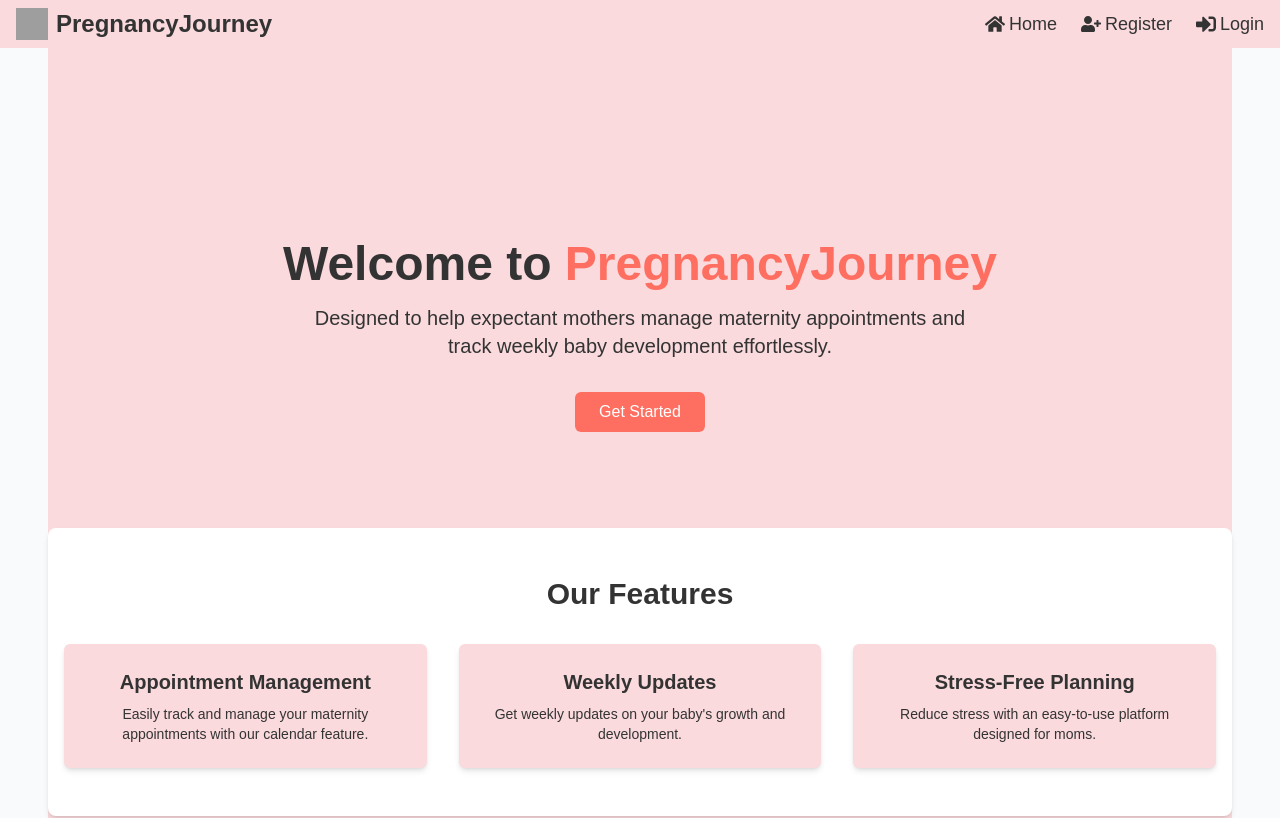
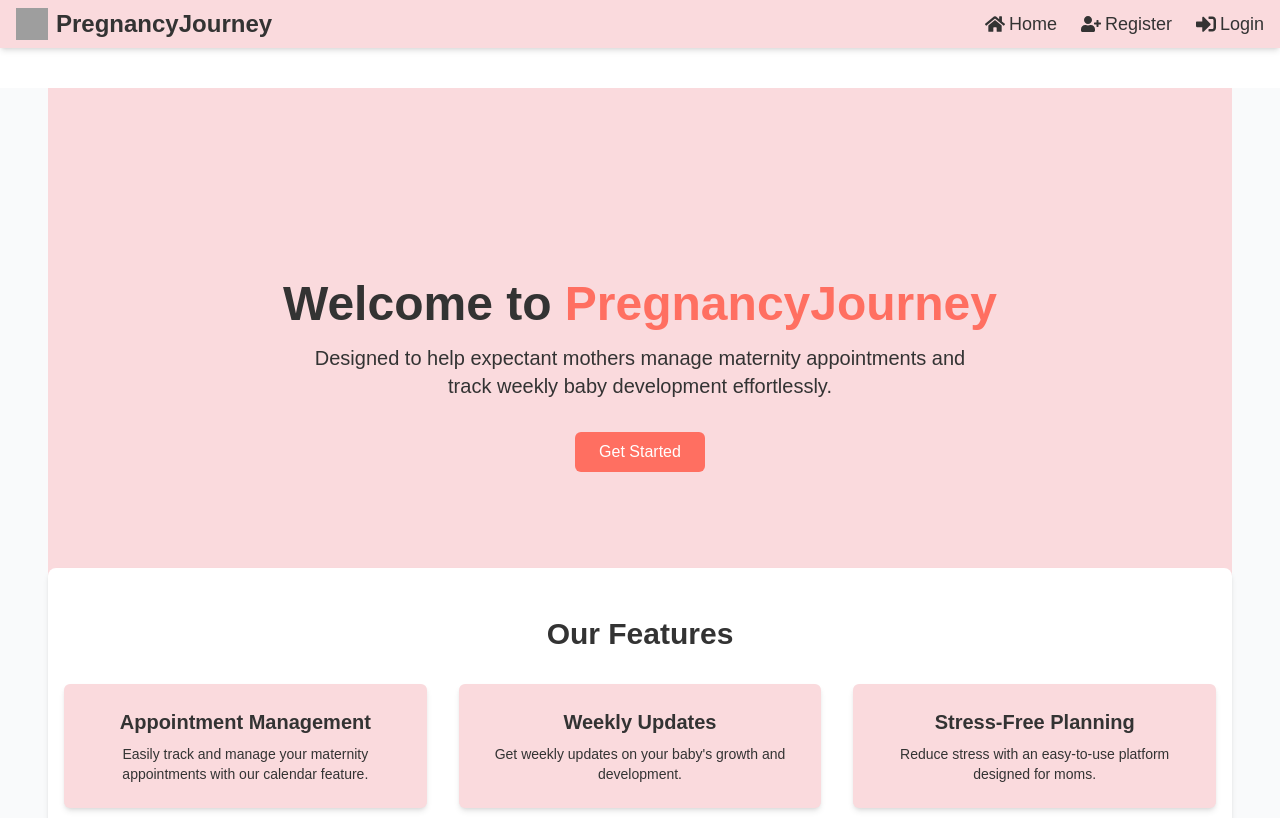
Before and after one commit to laxmis-prog/PregnancyJourney, a React (Vite) app: page / in a window 1280 px wide. Shown: the top 818 px of the page. Built offline with nearby package versions, Linux system fonts and the light colour scheme; grey boxes are pictures that could not be loaded.

Commit message:
Space between navbar and the homepage

```diff
--- a/src/App.jsx
+++ b/src/App.jsx
@@ -24,7 +24,7 @@
             element={
               <>
                 <Navbar />
-                <div className="flex items-center justify-center w-full min-h-screen bg-gray-50">
+                <div className="flex items-center justify-center w-full min-h-screen bg-gray-50 mt-10">
                   <Home />
                 </div>
                 <Footer />
```
